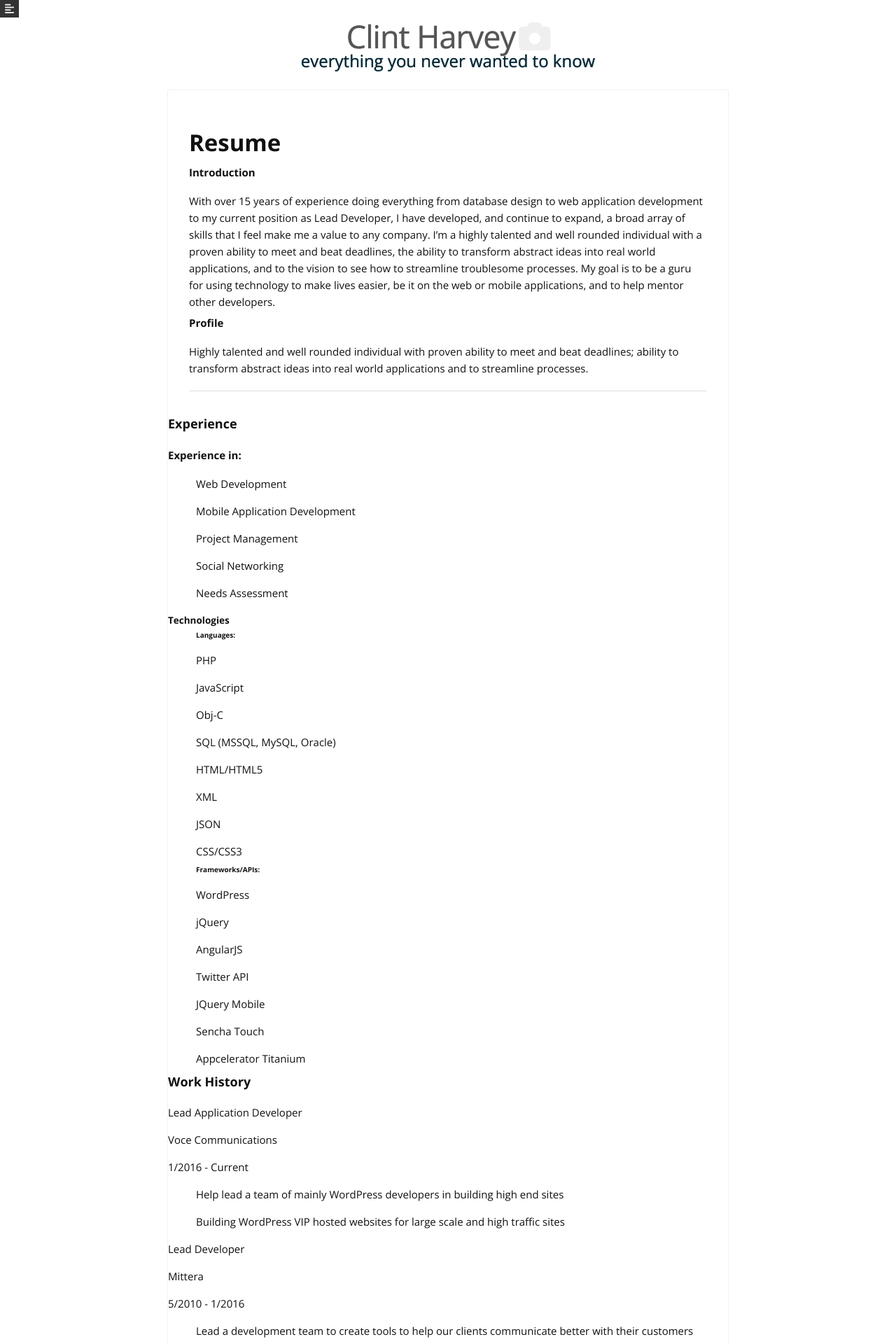
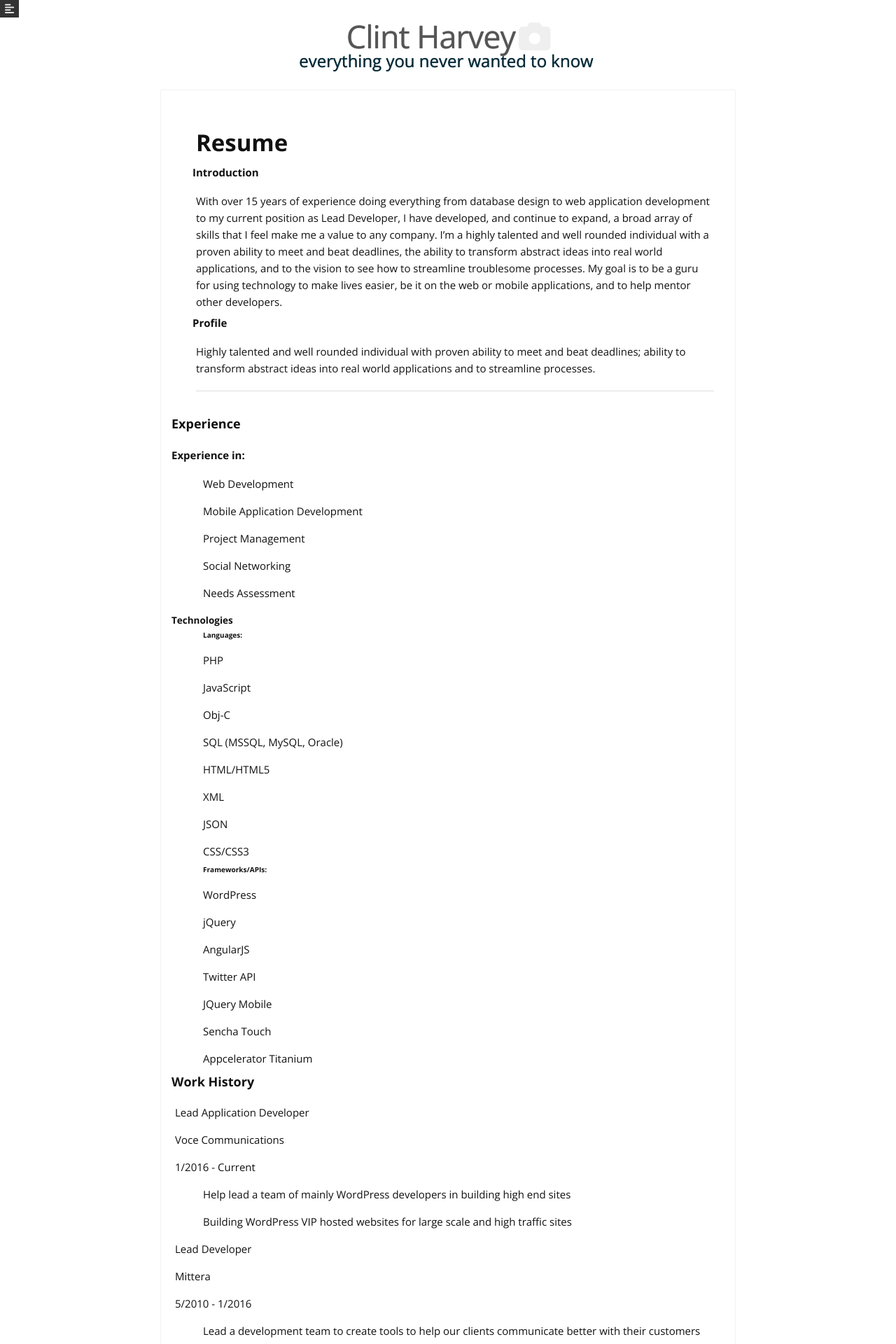
Before and after one commit to scHarvey/jekyll, a Jekyll site: the page built from _pages/resume.md, in a window 1280 px wide. Shown: the top 1920 px of the page at 70% size. Built offline with Jekyll 4.4.1, drawn with Linux system fonts in a browser that asks for light colours; nearby versions of some CDN libraries.

Commit message:
style tweaks

```diff
--- a/_layouts/resume.html
+++ b/_layouts/resume.html
@@ -2,7 +2,7 @@
 layout: default
 ---
 
-<div class="page-container">
+<div class="page-container resume-container">
    {% if page.img %}
     <img class="featured-img" src={{ "/images-hq/" | prepend: site.baseurl | append : page.img}} alt="{{page.title}}">
     {% endif %}
--- a/_sass/_style.scss
+++ b/_sass/_style.scss
@@ -113,10 +113,16 @@
     margin: 0 auto;
     box-shadow: 0 0 1px #aaa;
     max-width: 800px;
+    padding-left: 20px;
 
 }
 .page-container img {
     max-width: 100%;
+}
+
+.resume-container > h1, h2, h3, h4, h5 {
+  margin-left: -5px;
+
 }
 
 article {
```
